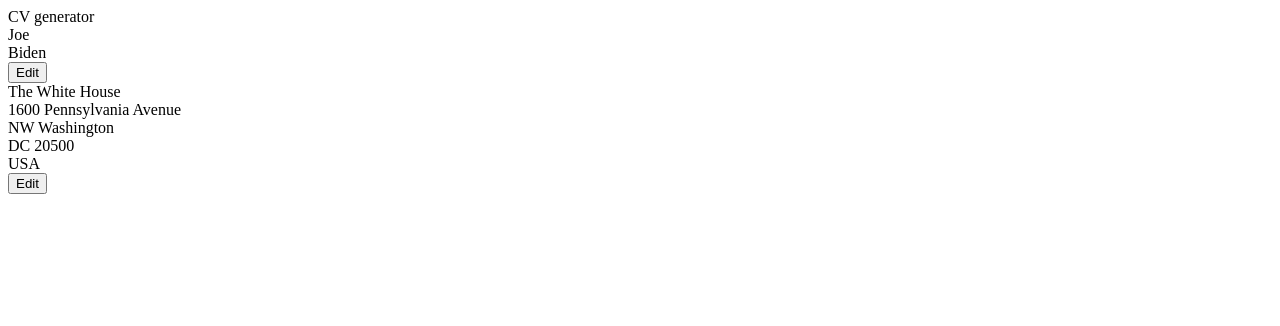
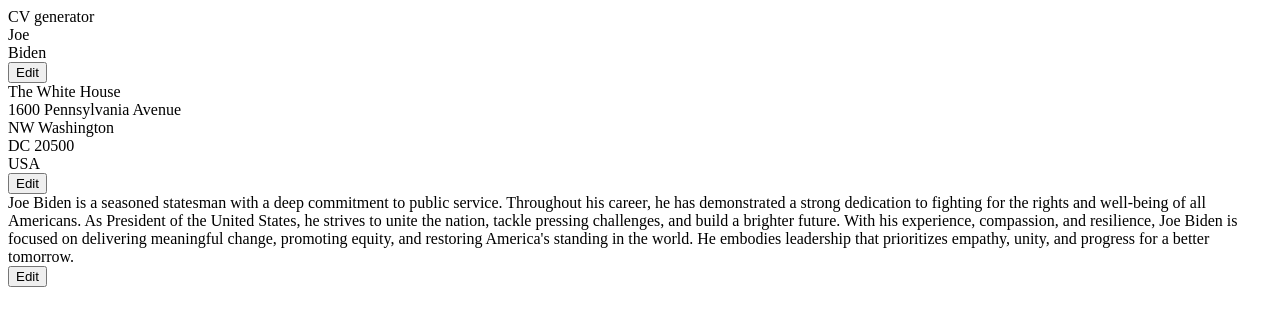
Before and after one commit to Barrymoonshine/cv-app-functions, a React (Create React App) app: page / in a window 1280 px wide. Shown: the top 326 px of the page. Built offline with nearby package versions, Linux system fonts and the light colour scheme.

Commit message:
Created AboutMe componenet

```diff
--- a/src/App.js
+++ b/src/App.js
@@ -1,6 +1,7 @@
 import './App.css';
 import Name from './components/Name/Name';
 import Address from './components/Address/Address';
+import AboutMe from './components/AboutMe/AboutMe';
 
 const App = () => {
   return (
@@ -11,6 +12,7 @@
           <div className='left-container'>
             <Name />
             <Address />
+            <AboutMe />
           </div>
         </div>
       </main>
--- /dev/null
+++ b/src/components/AboutMe/AboutMe.js
@@ -0,0 +1,38 @@
+import React, { useState } from 'react';
+import './AboutMe.css';
+import EditButton from '../Buttons/EditButton/EditButton';
+
+const AboutMe = () => {
+  const [aboutMe, setAboutMe] =
+    useState(`Joe Biden is a seasoned statesman with a deep commitment to public service.
+  Throughout his career, he has demonstrated a strong dedication to fighting for the rights and well-being of all Americans.
+  As President of the United States, he strives to unite the nation, tackle pressing challenges, and build a brighter future.
+  With his experience, compassion, and resilience, Joe Biden is focused on delivering meaningful change, promoting equity, and restoring America's standing in the world.
+  He embodies leadership that prioritizes empathy, unity, and progress for a better tomorrow.`);
+  let [isFormVisible, setFormVisibility] = useState(false);
+
+  const updateAboutMe = (aboutMeInput) => {
+    setAboutMe(aboutMeInput);
+  };
+
+  const updateFormVisibility = () => {
+    setFormVisibility((isFormVisible = !isFormVisible));
+  };
+
+  return (
+    <div>
+      <div>
+        {!isFormVisible && (
+          <div className='about-me-container'>
+            <div className='about-me-details'>
+              <div>{aboutMe}</div>
+            </div>
+            <EditButton onClick={updateFormVisibility} />
+          </div>
+        )}
+      </div>
+    </div>
+  );
+};
+
+export default AboutMe;
```
Also changed, not shown: src/components/AboutMe/AboutMe.css (added), src/components/AboutMeForm/AboutMeForm.css (added), src/components/AboutMeForm/AboutMeForm.js (added).
